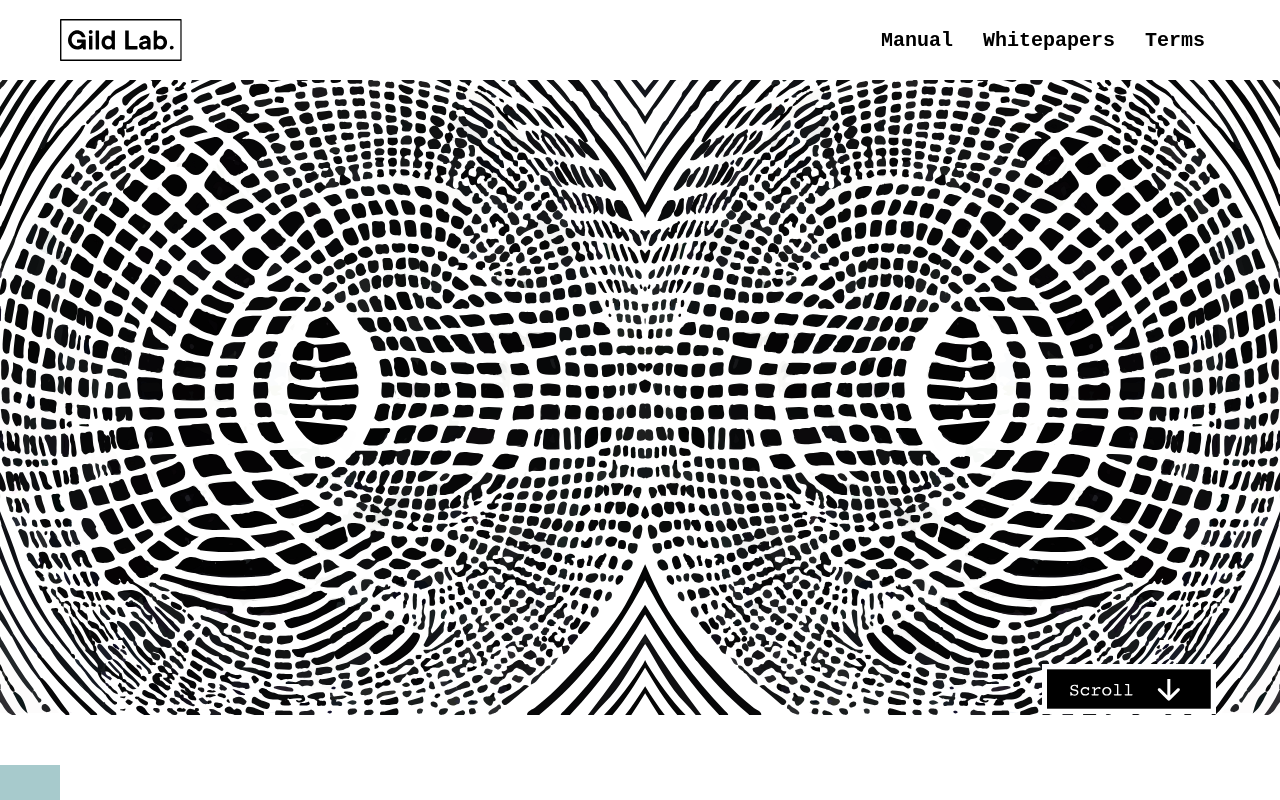
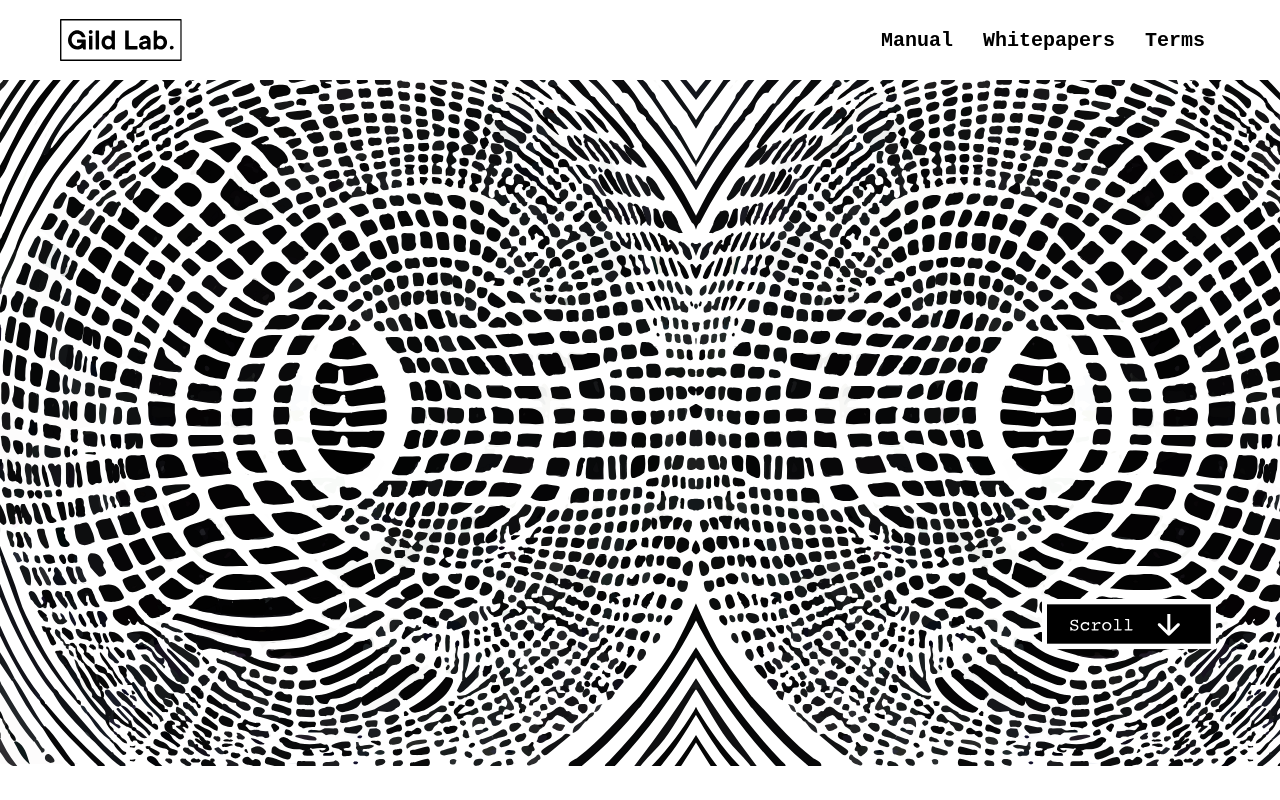
Before and after one commit to Gild-Lab/gildlab-website, a SvelteKit app: page / in a window 1280 px wide. Shown: the top 800 px of the page. Built offline with nearby package versions, Linux system fonts and the light colour scheme; a web font is replaced by a local one.

Commit message:
Perfect scroll

```diff
--- a/src/routes/+page.svelte
+++ b/src/routes/+page.svelte
@@ -1,34 +1,11 @@
 <script xmlns="http://www.w3.org/1999/html">
     import image from "../assets/image.svg"
-    import {onMount} from "svelte";
-
-    let endOfImage = false
-
-    onMount(() => {
-        let abstract = document.getElementById("abstract")
-        let scroll = document.getElementById("scroll")
-
-        let html = document.documentElement;
-        let initialPosition =  abstract.offsetTop + 2*abstract.offsetHeight/7
-        scroll.style.bottom = initialPosition  + "px"
-
-        window.onscroll = function () {
-            let abstractPosition = abstract.offsetTop + abstract.offsetHeight
-            let scrollPosition = scroll.offsetTop + scroll.offsetHeight
-            scroll.style.bottom = initialPosition - html.scrollTop + "px"
-
-            endOfImage = abstractPosition < scrollPosition;
-            if (endOfImage && html.scrollTop > initialPosition) {
-                scroll.style.bottom = "-1px"
-            }
-        }
-    })
 </script>
 <div class="content">
   <div class="main-image">
-    <img src={image} alt="gild lab" id="abstract"/>
-    <div class={endOfImage ? "scroll bottom-end": "scroll"} id="scroll">
-      <svg width="174" height="51" viewBox="0 0 174 51" fill="none" xmlns="http://www.w3.org/2000/svg">
+      <img src={image} alt="gild lab" id="abstract"/>
+    <div class="scroll" id="scroll">
+      <svg width="174" height="51" viewBox="0 0 174 51" fill="none" xmlns="http://www.w3.org/2000/svg" >
         <rect width="174" height="50.0637" fill="white"/>
         <rect x="5" y="5.32617" width="163.772" height="39.3683" fill="black"/>
         <path
@@ -330,17 +307,23 @@
         display: block;
         width: 100%;
         height: auto;
+        visibility: hidden;
     }
 
     .main-image {
+        position: relative;
         width: 100%;
-        position: relative;
+        height: auto;
+        background-repeat: no-repeat;
+        background-image: url("../assets/image.svg");
+        background-size: cover;
     }
 
     .scroll {
-        position: absolute;
+        position: sticky;
         width: 95%;
         text-align: right;
+        bottom: 15rem;
     }
 
     .segment {
@@ -462,10 +445,6 @@
         border-top: 3px solid #000000
     }
 
-    .bl-3 {
-        border-left: 3px solid #000000
-    }
-
     .bb-3 {
         border-bottom: 3px solid #000000
     }
```
